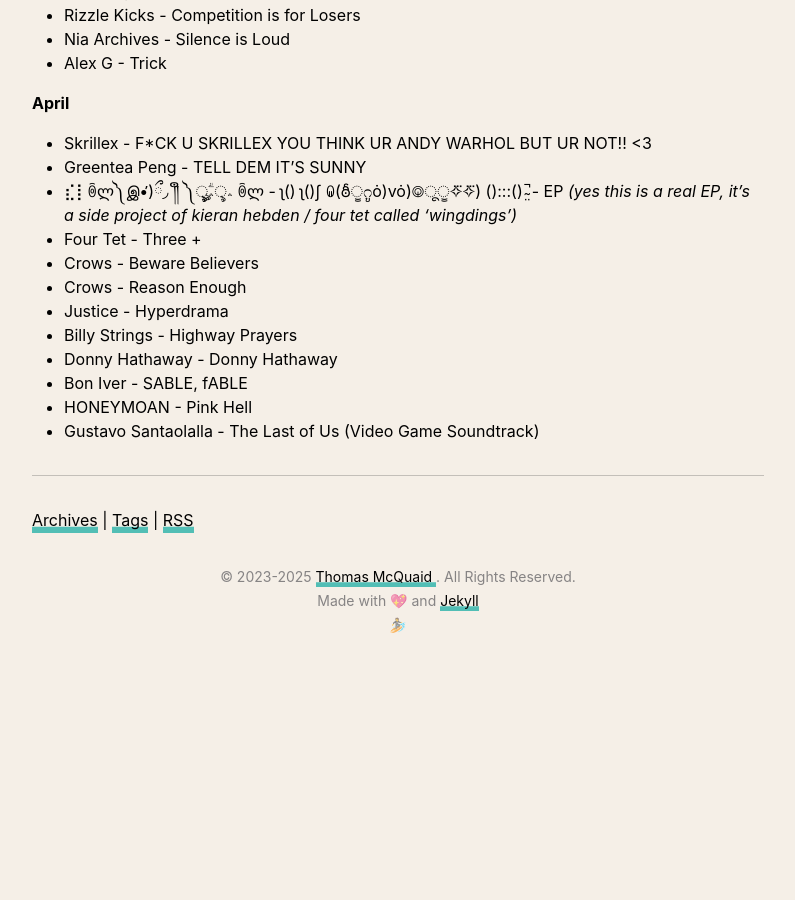
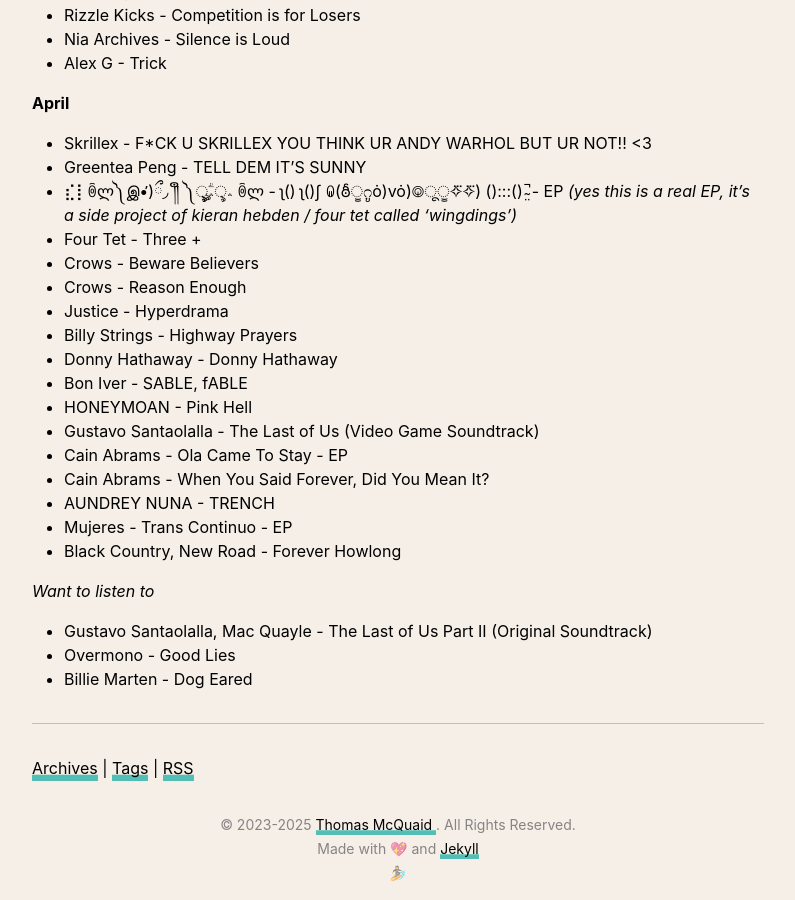
Before and after one commit to thomasmcquaidee/thomasmcquaidee.github.io, a Jekyll site: the page built from _posts/2025-01-21-listening-to-more-albums.md, in a window 1280 px wide and 900 px high, scrolled down 1845 px. Shown: the whole window, without its empty margins (242-1037 px from the left). Built offline with Jekyll 4.4.1, drawn with Linux system fonts in a browser that asks for light colours; before the commit the page ends 2497 px from its top, so only the background shows below that; some of the changed text lies outside the part shown.

Commit message:
Update 2025-01-21-listening-to-more-albums.md

```diff
--- a/_posts/2025-01-21-listening-to-more-albums.md
+++ b/_posts/2025-01-21-listening-to-more-albums.md
@@ -86,3 +86,13 @@
 - Bon Iver - SABLE, fABLE
 - HONEYMOAN - Pink Hell
 - Gustavo Santaolalla - The Last of Us (Video Game Soundtrack)
+- Cain Abrams - Ola Came To Stay - EP
+- Cain Abrams - When You Said Forever, Did You Mean It?
+- AUNDREY NUNA - TRENCH
+- Mujeres - Trans Continuo - EP
+- Black Country, New Road - Forever Howlong
+
+*Want to listen to*
+- Gustavo Santaolalla, Mac Quayle - The Last of Us Part II (Original Soundtrack)
+- Overmono - Good Lies
+- Billie Marten - Dog Eared
```
Also changed, not shown: other parts of _posts/2025-01-21-listening-to-more-albums.md (+1 -1 lines).
